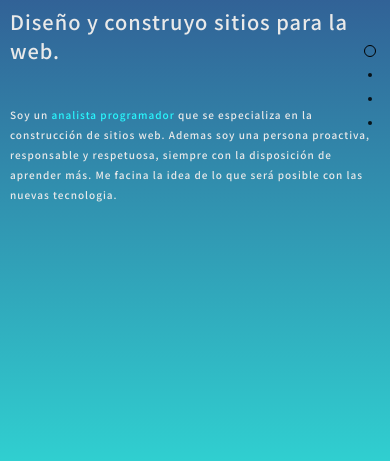
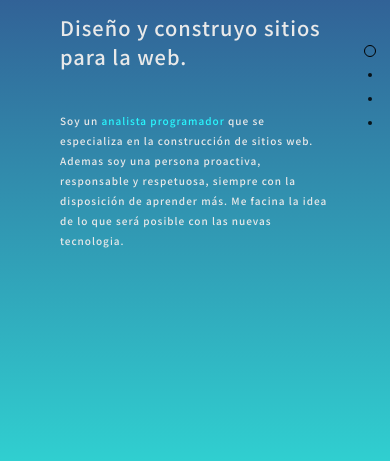
Before and after one commit to cristopheSaraosV/portfolio, a plain HTML site: page index.html in a window 390 px wide. Shown: the part 383-844 px from the top of the page. Drawn offline with nearby package versions, Linux system fonts and the light colour scheme.

Commit message:
responsive

```diff
--- a/css/style.css
+++ b/css/style.css
@@ -274,9 +274,6 @@ section:nth-child(4) {
 		line-height: 20px;
 	}
 
-	.contenedor-text {
-		padding: 15px 10px;
-	}
 
 	li a {
 		color: rgb(24, 24, 24);
```
